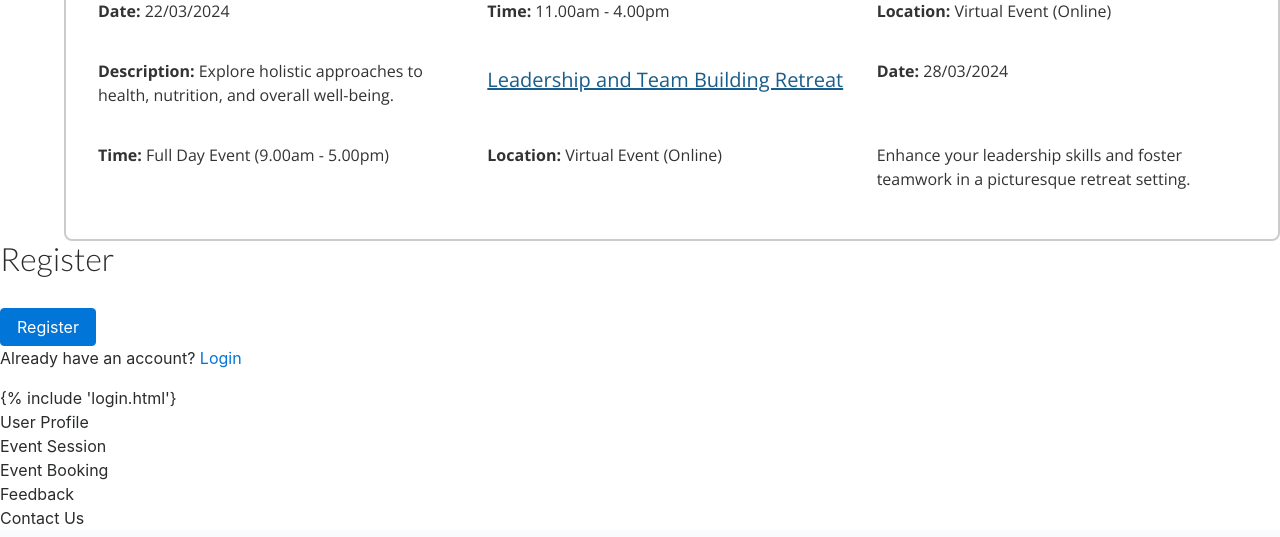
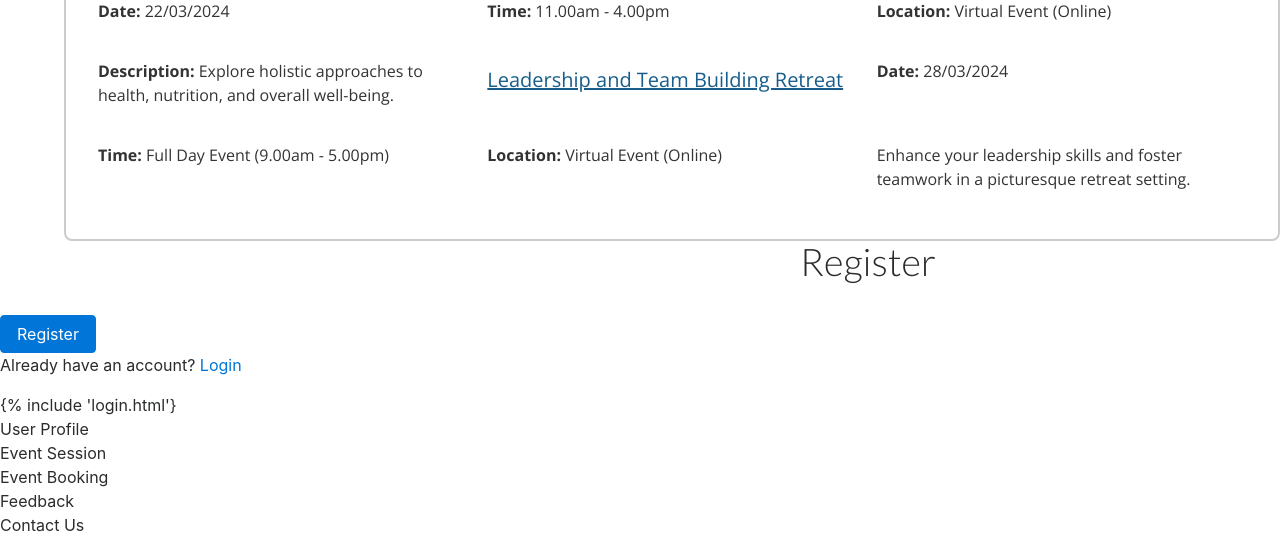
Before and after one commit to rosg150498/thrivesync, a Django app: page / in a window 1280 px wide; the page is wider, and only the part inside the window is pictured. Shown: the part 3436-3973 px from the top of that part. Run offline with Django 4.2, Linux system fonts and the light colour scheme; some libraries are stand-ins or nearby versions.

Commit message:
Add font size value and margin left value to inline style to register.html

```diff
--- a/project/templates/register.html
+++ b/project/templates/register.html
@@ -25,6 +25,8 @@
     <style>
         #register-heading{
             font-family: 'Lato', sans-serif;
+            font-size: 38px;
+            margin-left: 50rem;
         }
     </style>
 
```
